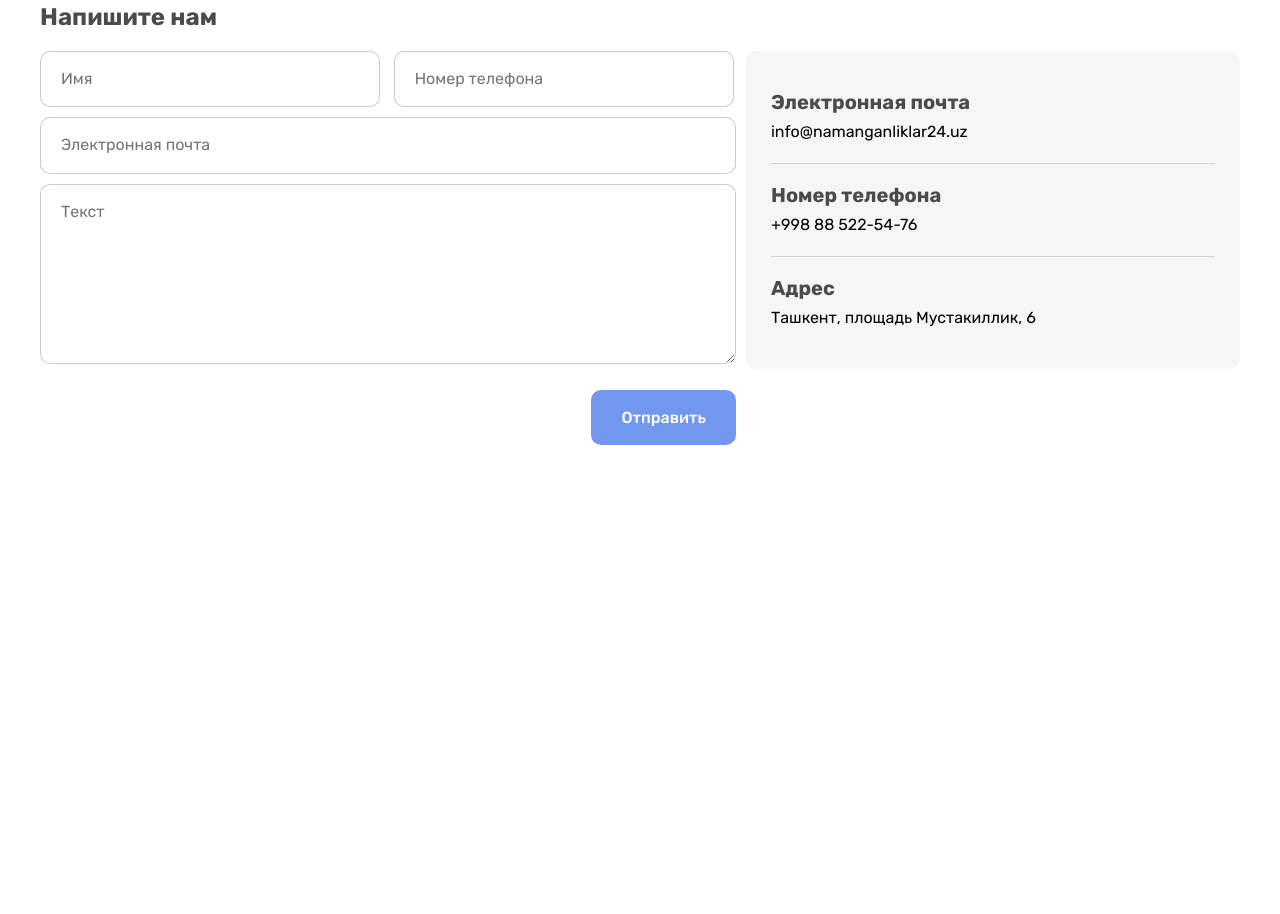
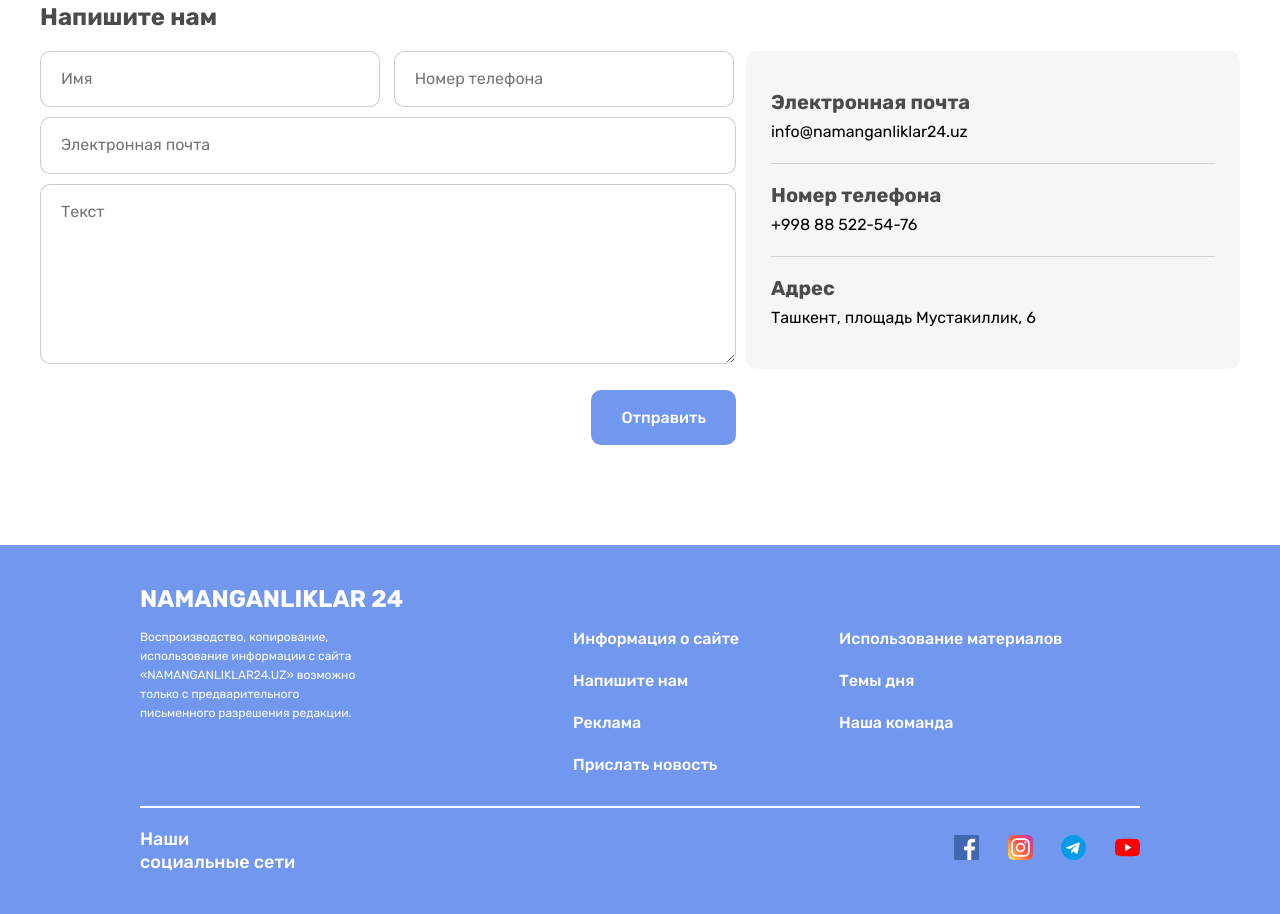
Before and after one commit to Azizbek-Boyhamdamov/n-24-contact, a plain HTML site: page index.html in a window 1280 px wide. Shown: the part 227-1141 px from the top of the page. Before the commit the page ends 800 px from the top, so only its background shows below. Drawn offline with Linux system fonts and the light colour scheme.

Commit message:
Add footer and focus pseudo-class

```diff
--- a/css/style.css
+++ b/css/style.css
@@ -25,6 +25,11 @@ body{
   line-height: 22px;
   background-color: #fff;
   color: #4A4B4C;
+}
+
+*:focus{
+  outline: 2px dashed #2959CE;
+  outline-offset: 3px;
 }
 
 img{
@@ -223,6 +228,7 @@ li{
 .contact {
   display: flex;
   align-items: flex-start;
+  margin-bottom: 100px;
 }
 
 
@@ -313,6 +319,110 @@ address{
 }
 
 
+/* SITE-FOOTER */
+
+.site-footer {
+  background-color: #7297EF;
+  color: #fff;
+}
+
+.site-footer-info {
+  max-width: 1040px;
+  width: 100%;
+  padding-left: 20px;
+  padding-right: 20px;
+  margin-left: auto;
+  margin-right: auto;
+  padding-top: 40px;
+  padding-bottom: 40px;
+}
+
+.site-footer-heading {
+  margin: 0;
+  margin-bottom: 15px;
+  font-weight: 700;
+  font-size: 24px;
+  line-height: 28px;
+}
+
+.site-footer-top {
+  display: flex;
+  align-items: stretch;
+}
+
+.copyright {
+  margin: 0;
+  width: 230px;
+  margin-right: 203px;
+  font-weight: 400;
+  font-size: 12px;
+  line-height: 19px;
+}
+
+.first-site-footer-list {
+  margin: 0;
+  padding: 0;
+  margin-right: 100px;
+}
+
+.site-footer-item:not(:last-child) {
+  margin-bottom: 20px;
+}
+
+.site-footer-link {
+  color: #fff;
+  line-height: 19px;
+  transition: opacity 0.4s ease;
+}
+
+.site-footer-link:hover{
+  opacity: 0.8;
+}
+
+.site-footer-link:active{
+  opacity: 0.6;
+}
+
+.second-site-footer-list {
+  margin: 0;
+  padding: 0;
+}
+
+.site-footer-divider {
+  margin-top: 30px;
+  margin-bottom: 20px;
+  border: 1px solid #fff;
+}
+
+.site-footer-social {
+  display: flex;
+  justify-content: space-between;
+  align-items: center;
+}
+
+.social-sites {
+  margin: 0;
+  width: 160px;
+  font-size: 18px;
+  line-height: 23px;
+}
+
+.social-site-link {
+  display: inline-block;
+}
+
+.social-site-link:not(:last-child){
+  margin-right: 25px;
+}
+
+.social-site-img {
+  display: block;
+  width: 25px;
+  height: 25px;
+  object-fit: cover;
+}
+
+
 
 
 /* BACKGROUND-IMAGE FOR RETINA SCREENS */
--- a/index.html
+++ b/index.html
@@ -66,6 +66,9 @@
       </nav>
     </div>
 
+
+    <!-- MAIN-CONTENT -->
+
     <main class="main-content">
       <div class="container">
 
@@ -103,6 +106,51 @@
       </div>
     </main>
 
+     <!-- FOOTER -->
+   <footer class="site-footer">
+    <div class="site-footer-info">
+      <h2 class="site-footer-heading">NAMANGANLIKLAR 24</h2>
+      <div class="site-footer-top">
+        <p class="copyright">Воспроизводство, копирование, использование информации с сайта «NAMANGANLIKLAR24.UZ» возможно только с предварительного письменного разрешения редакции.
+        </p>
+        <ul class="first-site-footer-list">
+          <li class="site-footer-item"><a href="#" class="site-footer-link">Информация о сайте</a></li>
+          <li class="site-footer-item"><a href="#" class="site-footer-link">Напишите нам</a></li>
+          <li class="site-footer-item"><a href="#" class="site-footer-link">Реклама</a></li>
+          <li class="site-footer-item"><a href="#" class="site-footer-link">Прислать новость</a></li>
+        </ul>
+        <ul class="second-site-footer-list">
+          <li class="site-footer-item"><a href="#" class="site-footer-link">Использование материалов</a></li>
+          <li class="site-footer-item"><a href="#" class="site-footer-link">Темы дня</a></li>
+          <li class="site-footer-item"><a href="#" class="site-footer-link">Наша команда
+          </a></li>
+        </ul>
+      </div>
+      <hr class="site-footer-divider">
+      <div class="site-footer-social">
+        <p class="social-sites">Наши социальные сети</p>
+        <div class="social-site-icons">
+          <a href="#" class="social-site-link">
+            <img class="social-site-img" src="./img/facebook-icon.svg" alt="facebook-ikonkasi" width="25" height="25" >
+          </a>
+
+          <a href="#" class="social-site-link">
+            <img class="social-site-img" src="./img/instagram-icon.svg" alt="instagram-ikonkasi" width="25" height="25" >
+          </a>
+
+          <a href="#" class="social-site-link">
+            <img class="social-site-img" src="./img/telegram-icon.svg" alt="telegram-ikonkasi" width="25" height="25" >
+          </a>
+
+          <a href="#" class="social-site-link">
+            <img class="social-site-img" src="./img/yotube-icon.svg" alt="youtube-ikonkasi" width="25" height="25" >
+          </a>
+        </div>
+      </div>
+    </div>
+  </footer>
+
+
   <script src="./js/main.js"></script>
 </body>
 </html>
```
Also changed, not shown: img/facebook-icon.svg (added), img/instagram-icon.svg (added), img/telegram-icon.svg (added), img/yotube-icon.svg (added).
